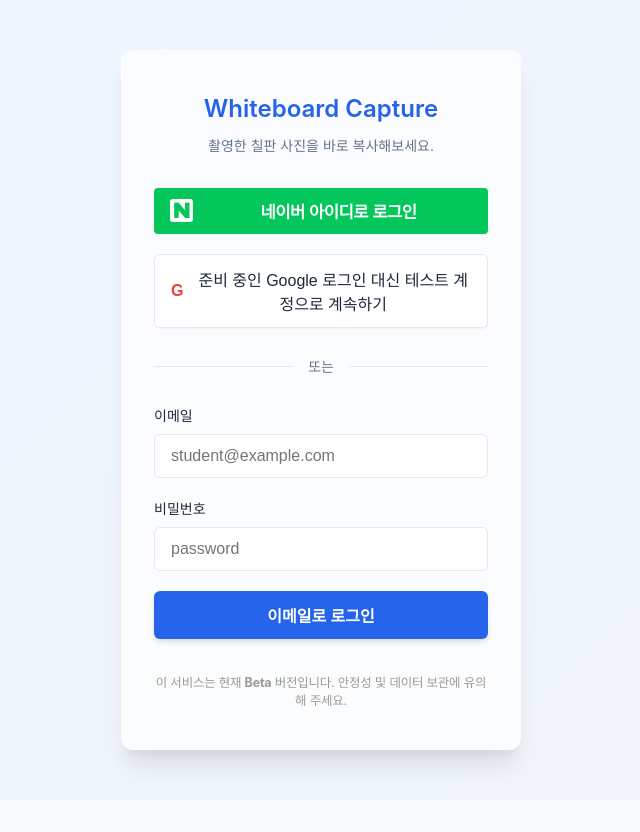
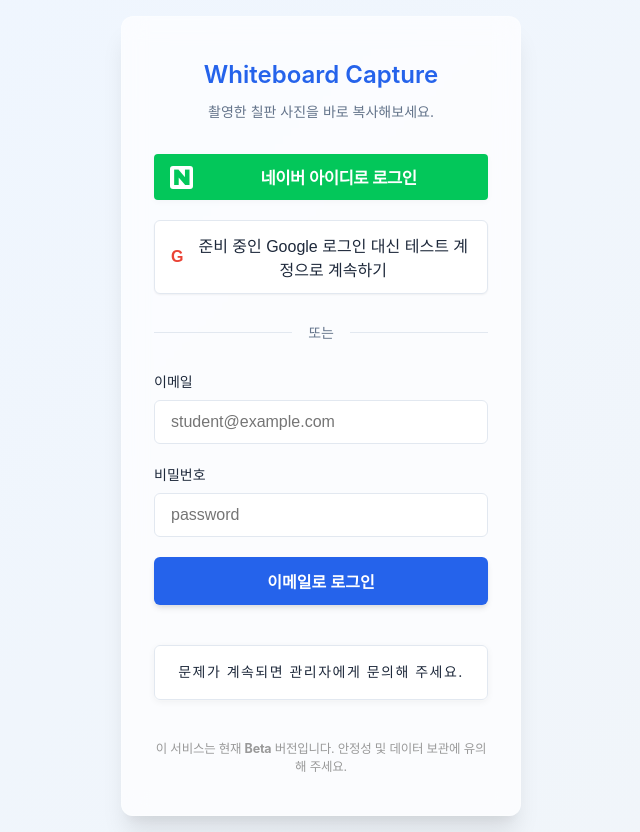
Before and after one commit to LunaMercury/whiteboard-capture, a React (Vite) app in the folder web/: page / in a window 1280 px wide. Shown: the whole page, without its empty margins (319-959 px from the left). Before the commit the page ends 800 px from the top, so only its background shows below. Built offline with nearby package versions, Linux system fonts and the light colour scheme; no server answers.

Commit message:
로그인 화면 도움말 문구 추가

```diff
--- a/web/src/components/Login.module.css
+++ b/web/src/components/Login.module.css
@@ -198,3 +198,28 @@
   line-height: 1.4;
   user-select: none;
 }
+
+.login__helpMessage {
+  margin-top: 1.2rem;
+  margin-bottom: 0.3rem;
+  padding: 0.85rem 1rem;
+  background: rgba(255, 255, 255, 0.7);
+  color: var(--color-neutral-600);
+  font-size: var(--font-size-sm);
+  border: 1px solid var(--color-neutral-200);
+  border-radius: 6px;
+  box-shadow: 0 2px 7px rgba(0,0,0,0.05);
+  text-align: center;
+  letter-spacing: 1.48px;
+  line-height: 1.9;
+  backdrop-filter: blur(1.5px);
+  -webkit-backdrop-filter: blur(1.5px);
+  transition: background 0.15s;
+}
+
+@media (max-width: 480px) {
+  .login__helpMessage {
+    padding: 0.5rem 0.6rem;
+    font-size: 0.88rem;
+  }
+}
--- a/web/src/components/Login.tsx
+++ b/web/src/components/Login.tsx
@@ -140,6 +140,10 @@
           <button className={styles.primaryButton} onClick={handleLogin} disabled={isSubmitting}>
             {isSubmitting ? '로그인 중...' : '이메일로 로그인'}
           </button>
+          {/* 안내 문구(문제가 계속되면...) */}
+          <p className={styles.login__helpMessage} aria-label="문제가 계속되면 관리자에게 문의해 주세요.">
+            문제가 계속되면 관리자에게 문의해 주세요.
+          </p>
           {error && (
             <div style={{ color: '#e53e3e', marginTop: '0.5rem', fontSize: '0.95em', textAlign: 'center' }}>{error}</div>
           )}
```
